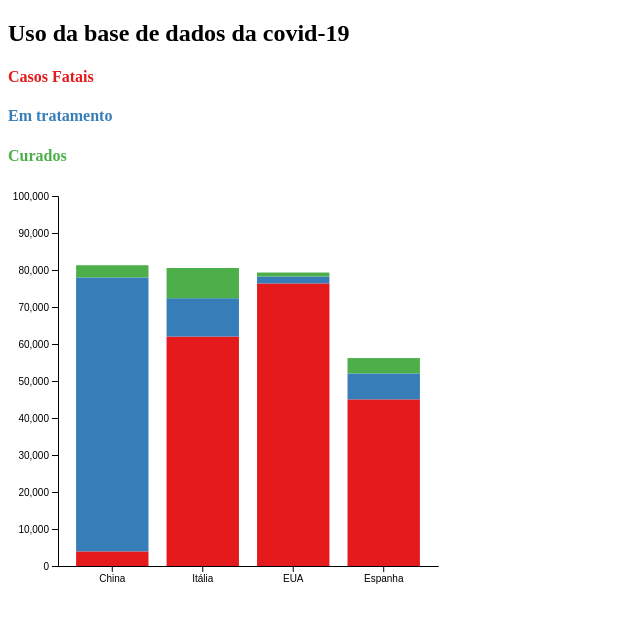
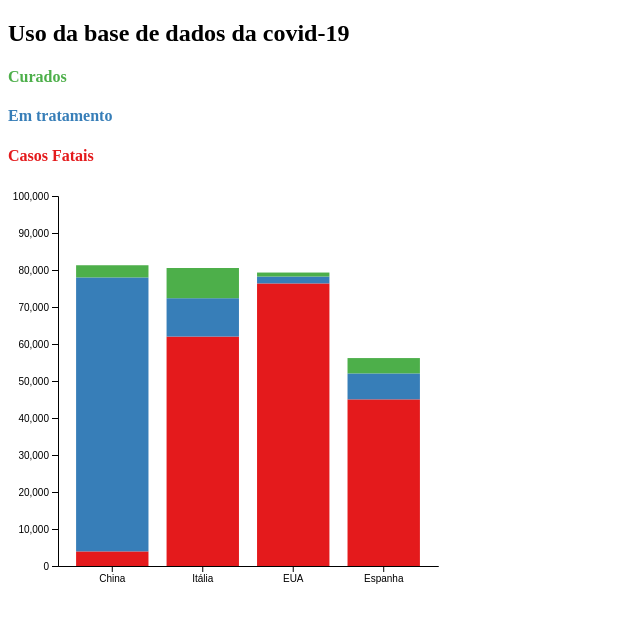
Before and after one commit to danielohata/d3-visualization, a plain HTML site: page barras/index.html in a window 1280 px wide. Shown: the whole page, without its empty margins (0-640 px from the left). Drawn offline with nearby package versions, Linux system fonts and the light colour scheme.

Commit message:
Update index.html

```diff
--- a/barras/index.html
+++ b/barras/index.html
@@ -17,7 +17,7 @@
 </style>
 
 <h2>Uso da base de dados da covid-19<h2>
-<h4 class="fataltext">Casos Fatais</h4> <h4 class="tratamentotext">Em tratamento</h4> <h4 class="curadostext">Curados</h4>
+<h4 class="curadostext">Curados</h4><h4 class="tratamentotext">Em tratamento</h4><h4 class="fataltext">Casos Fatais</h4>
 
 <script src="https://d3js.org/d3.v4.js"></script>
 
```
